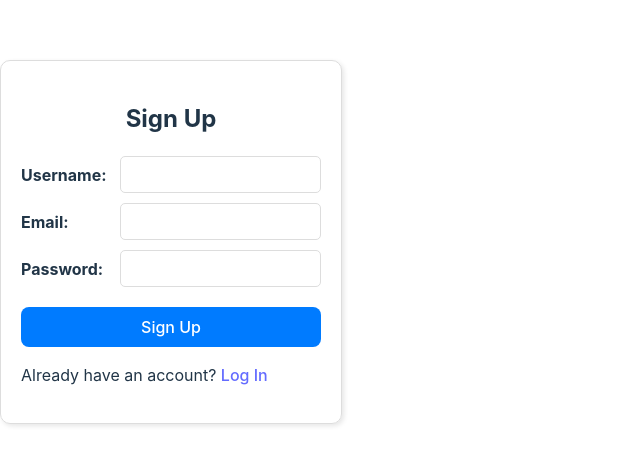
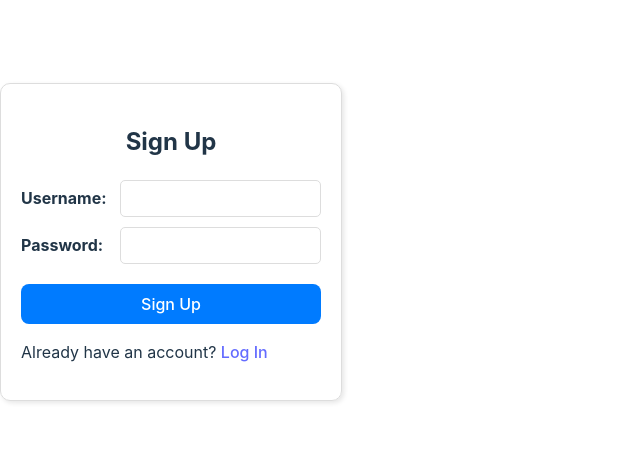
Before and after one commit to GloriaXM/numbers-game, a React (Vite) app in the folder frontend/: page /signup in a window 1280 px wide. Shown: the part 158-622 px from the top of the page, without its empty margins (0-640 px from the left). Built offline with nearby package versions, Linux system fonts and the light colour scheme.

Commit message:
connect frontend and backend for full login/signup functionality

```diff
--- a/frontend/src/auth/LoginForm.jsx
+++ b/frontend/src/auth/LoginForm.jsx
@@ -15,7 +15,7 @@ const LoginForm = () => {
 
     try {
       // Make the login API request
-      const response = await fetch(`http://localhost:3000/users/login`, {
+      const response = await fetch(`http://localhost:5000/users/login`, {
         method: 'POST',
         headers: {
           'Content-Type': 'application/json',
@@ -32,7 +32,7 @@ const LoginForm = () => {
         updateUser(loggedInUser);
 
         // Navigate to the home page after successful login
-        navigate('/');
+        navigate('/Players');
       } else {
         // Handle the login failure case
         alert('Login failed');
--- a/frontend/src/auth/SignupForm.jsx
+++ b/frontend/src/auth/SignupForm.jsx
@@ -5,7 +5,6 @@ import { UserContext } from '../UserContext.js';
 
 const SignupForm = () => {
   const [username, setUsername] = useState('');
-  const [email, setEmail] = useState('');
   const [password, setPassword] = useState('');
 
   const { updateUser } = useContext(UserContext);
@@ -16,12 +15,12 @@ const SignupForm = () => {
 
     try {
       // Make the signup API request
-      const response = await fetch(`http://localhost:3000/users`, {
+      const response = await fetch(`http://localhost:5000/users`, {
         method: 'POST',
         headers: {
           'Content-Type': 'application/json',
         },
-        body: JSON.stringify({ username, email, password }),
+        body: JSON.stringify({ username, password }),
         credentials: 'include'
       });
 
@@ -33,14 +32,13 @@ const SignupForm = () => {
 
         // Reset form fields
         setUsername('');
-        setEmail('');
         setPassword('');
 
         // Update the user context
         updateUser(loggedInUser);
 
         // Navigate to the home page after successful login
-        navigate('/');
+        navigate('/Players');
       } else {
         // Handle signup failure case
         alert('Signup failed');
@@ -66,16 +64,6 @@ const SignupForm = () => {
           />
         </div>
         <div className="form-group">
-          <label htmlFor="email">Email:</label>
-          <input
-            type="email"
-            id="email"
-            value={email}
-            onChange={(e) => setEmail(e.target.value)}
-            required
-          />
-        </div>
-        <div className="form-group">
           <label htmlFor="password">Password:</label>
           <input
             type="password"
```
Also changed, not shown: 1 other file (tests, documents, lock files or other folders).
